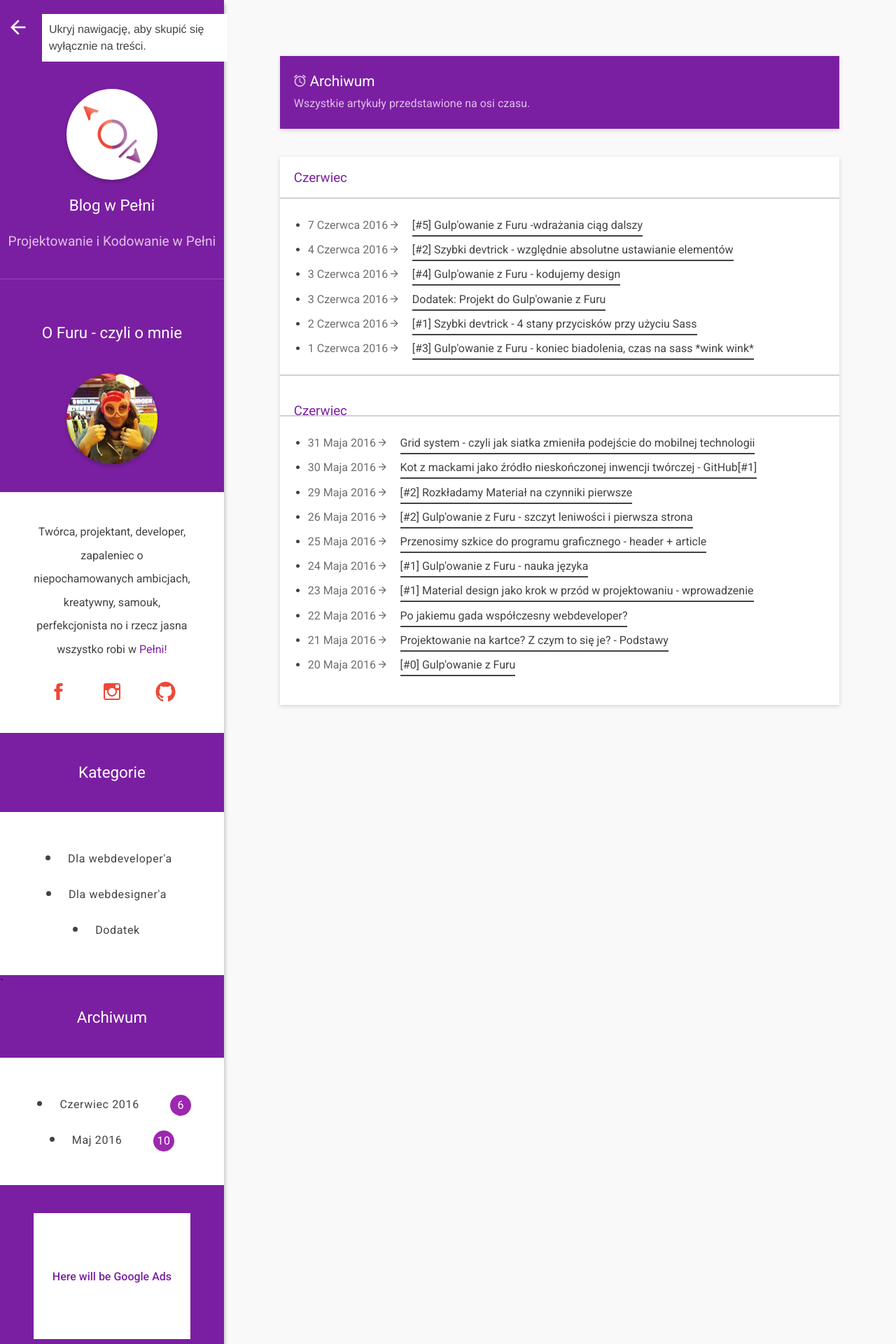
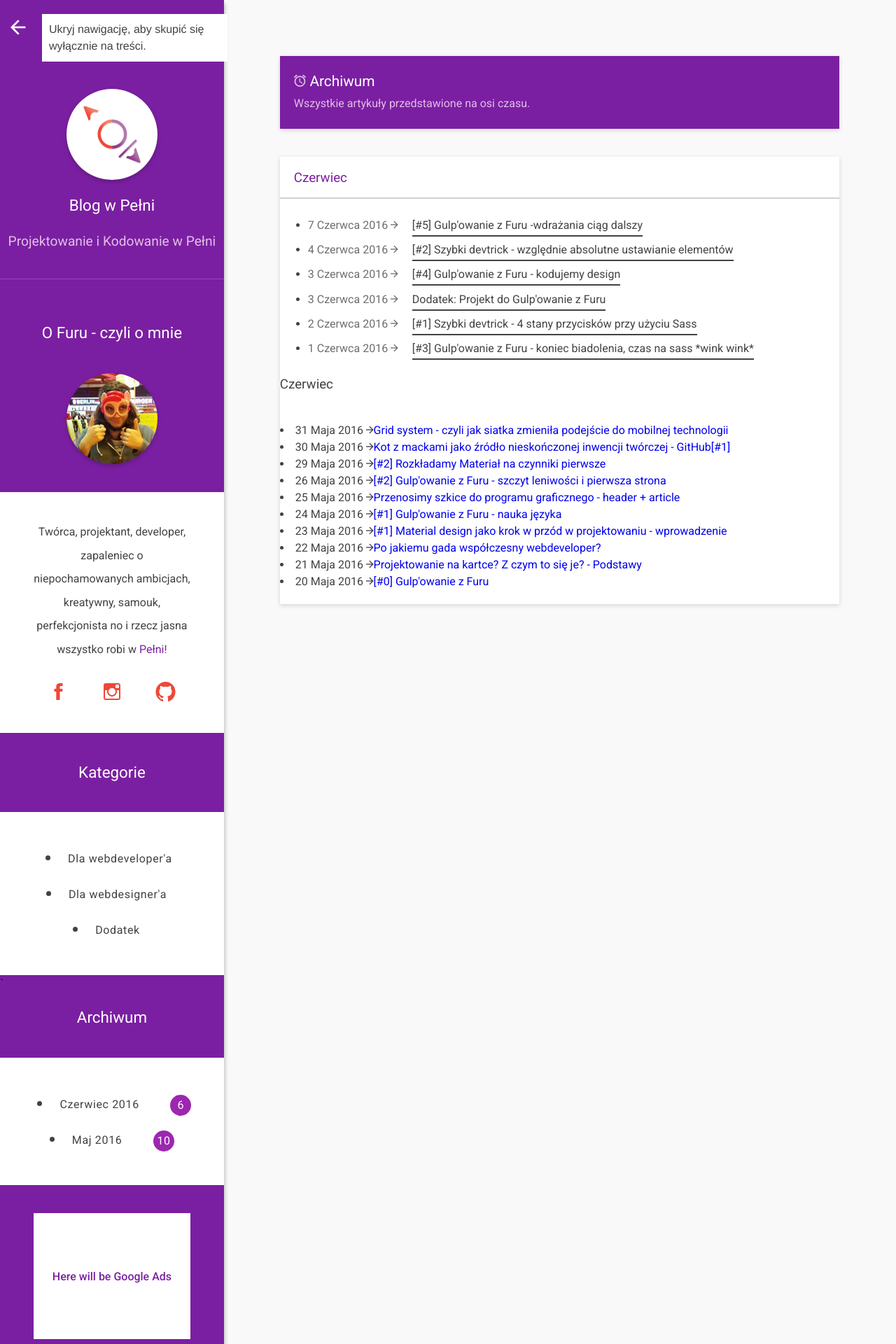
Before and after one commit to FuruArt/blog, a Jekyll site: the page built from archive.html, in a window 1280 px wide. Shown: the top 1920 px of the page at 70% size. Built offline with Jekyll 4.4.1, drawn with Linux system fonts in a browser that asks for light colours; some web fonts are replaced.

Commit message:
Update archive.html

```diff
--- a/archive.html
+++ b/archive.html
@@ -17,17 +17,15 @@ layout: default
       {% assign month = post.date | date: '%B' | replace:"January","Styczeń" | replace:"Februar","Luty" | replace:"March","Marzec" | replace: "April", "Kwiecień" | replace:"May","Maj" | replace:"June","Czerwiec" | replace:"July","Lipiec" | replace: "August","Sierpień" | replace: "September", "Wrześień" | replace "October", "Październik" | replace: "November", "Listopad" | replace:"December","Grudzień" %}
         <h3 class="month">{{ month }}</h3>
         <ul class="this">
-      {% else %}
-        {% capture year %}{{ post.date | date: '%B' }}{% endcapture %}
-        {% capture nyear %}{{ post.next.date | date: '%B' }}{% endcapture %}
-        {% if year != nyear %}
-        </ul>
-          <h3 class="month">{{ month }}</h3>
-          <ul class="past">
-        {% endif %}
+        {% else %}
+          {% capture year %}{{ post.date | date: '%B' }}{% endcapture %}
+          {% capture nyear %}{{ post.next.date | date: '%B' }}{% endcapture %}
+          {% if year != nyear %}</ul>
+          <h3>{{ month }}</h3>
+          <ul class="past"></ul>
+          {% endif %}
       {% endunless %}
-        <li><time>{% include customDate.html %} <i class="ion-android-arrow-forward"></i></time><a href="{{ post.url }}">{{ post.title }}</a></li></time>
+        <li><time>{% include customDate.html %} <i class="ion-android-arrow-forward"></i></time><a href="{{ site.github.url }}/{{ post.url }}">{{ post.title }}</a></li></time>
     {% endfor %}
-    </ul>
   </div>
 </div>
```
